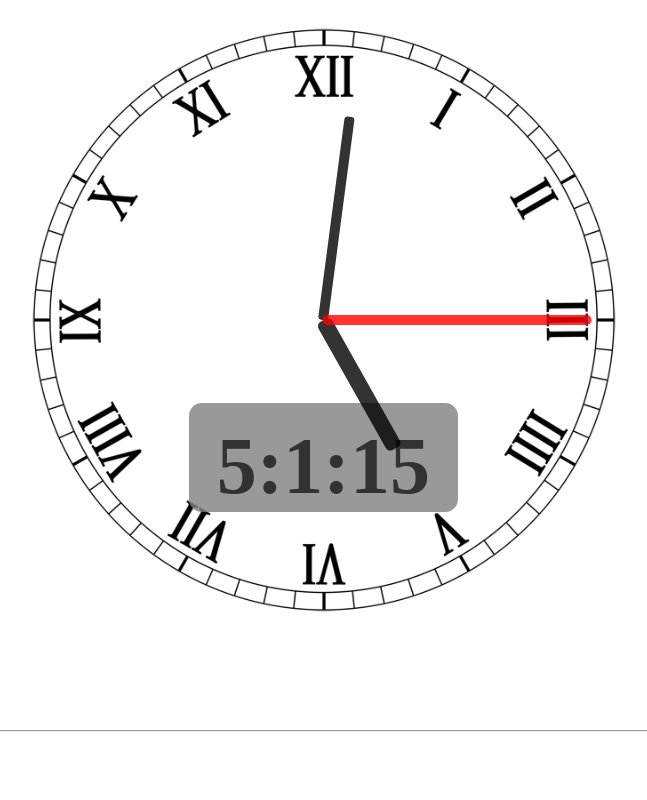
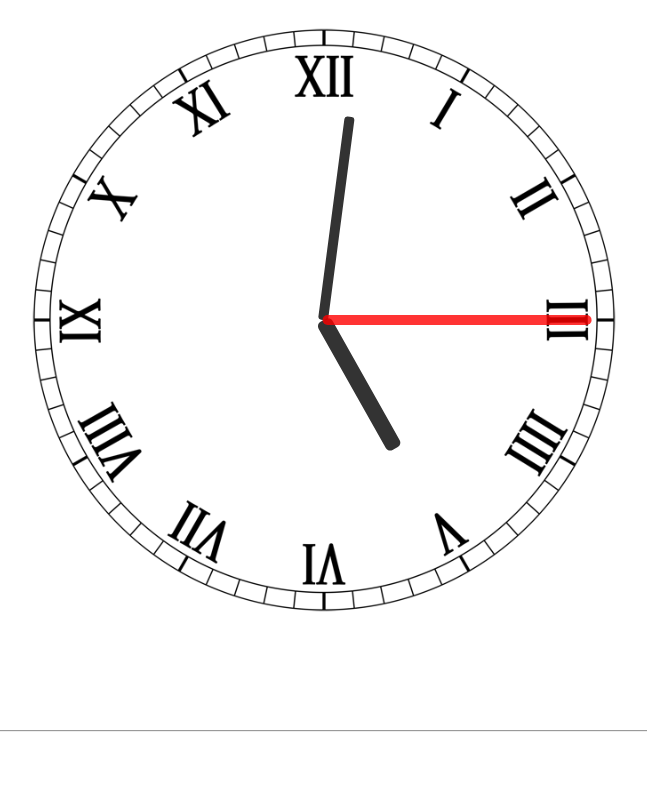
Before and after one commit to AniruddhaGawali/HTML-JS-Analog-clock, a plain HTML site: page index.html in a window 1280 px wide. Shown: the top 800 px of the page, without its empty margins (316-963 px from the left). Drawn offline with Linux system fonts and the light colour scheme.

Commit message:
Update index.html

```diff
--- a/index.html
+++ b/index.html
@@ -8,9 +8,9 @@
   </head>
   <body>
     <div id="clock" class="bg">
-      <div id="digital">
+      <!-- <div id="digital">
         <h1 id="digital-time">12:12:12</h1>
-      </div>
+      </div> -->
       <div id="hr"></div>
       <div id="min"></div>
       <div id="sec"></div>
```
